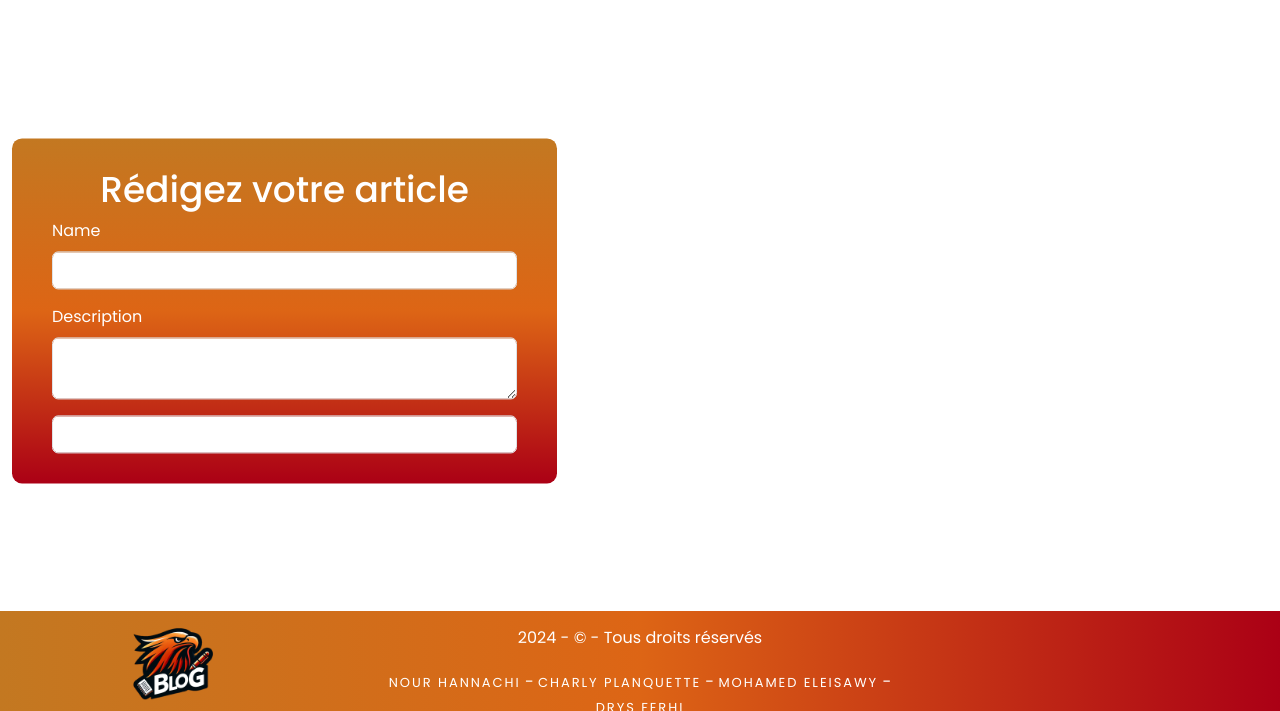
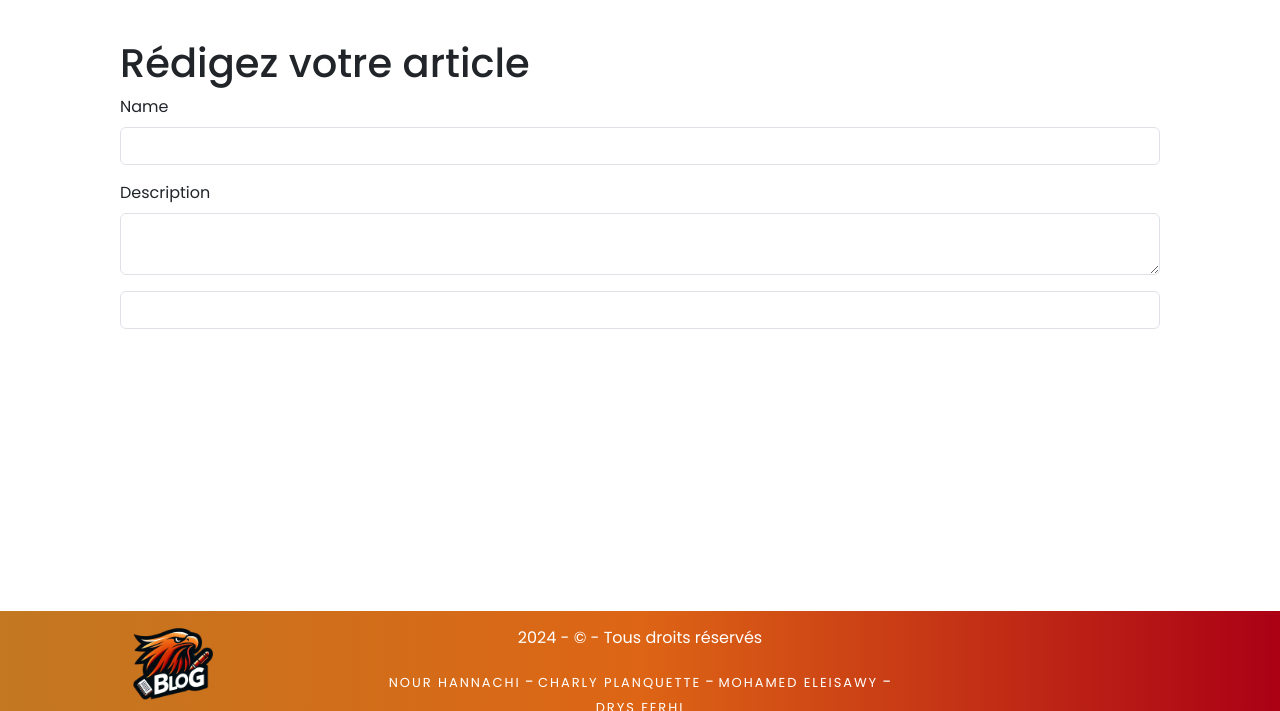
Before and after one commit to nourhnn/blog_sportif, a Symfony app: template templates/article/create.html.twig in a window 1280 px wide. Shown: the part 89-800 px from the top of the page. Run offline with Twig, Linux system fonts and the light colour scheme; the template is opened without the code that fills it, so the values that code supplies are empty; form fields are guessed from the names that the template uses; some libraries are stand-ins or nearby versions.

Commit message:
stylesheetv11

```diff
--- a/templates/article/create.html.twig
+++ b/templates/article/create.html.twig
@@ -9,8 +9,6 @@
 {% endblock %}
 
 {% block contentFullWidth %}
-<div class="create">
-    <div class="wrapper-create">
     <h1>Rédigez votre article</h1>
 {{ form_start(print_article, {'attr': {'novalidate': ''}}) }}
 
```
Also changed, not shown: public/assets/css/components/article.css (deleted).
